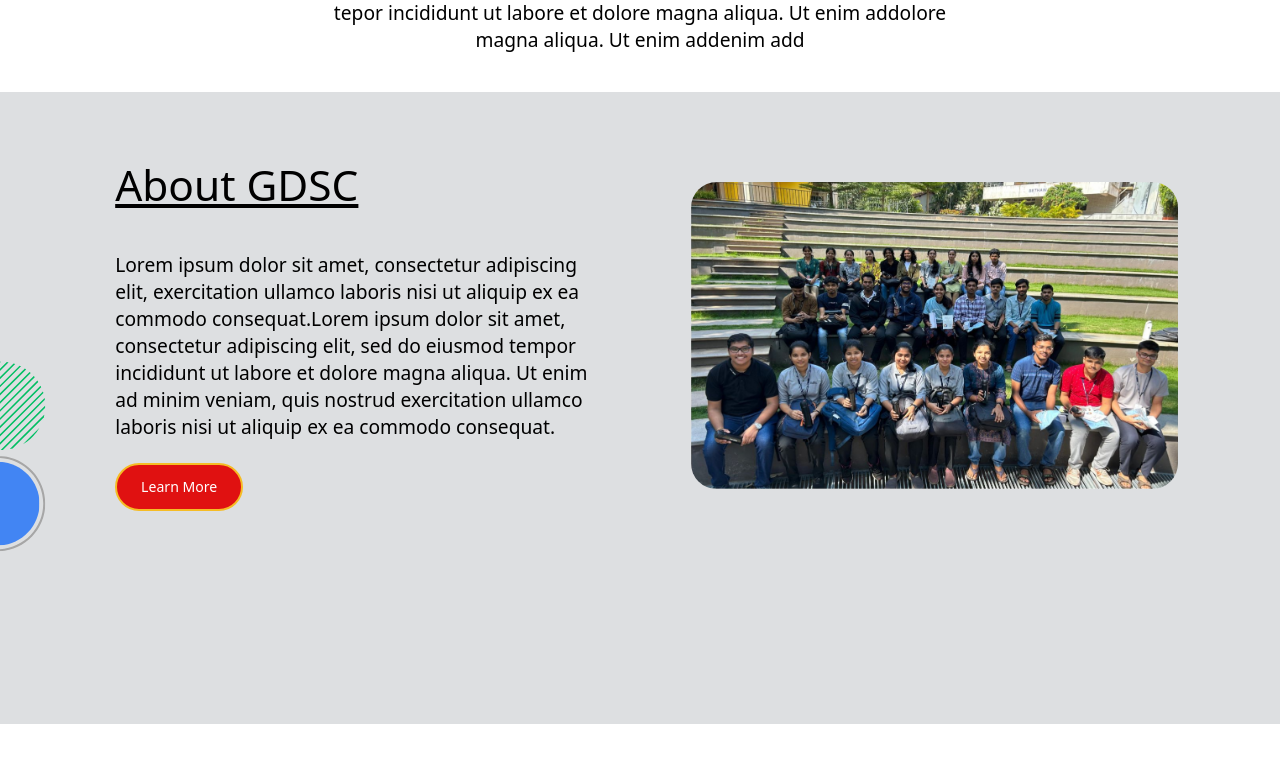
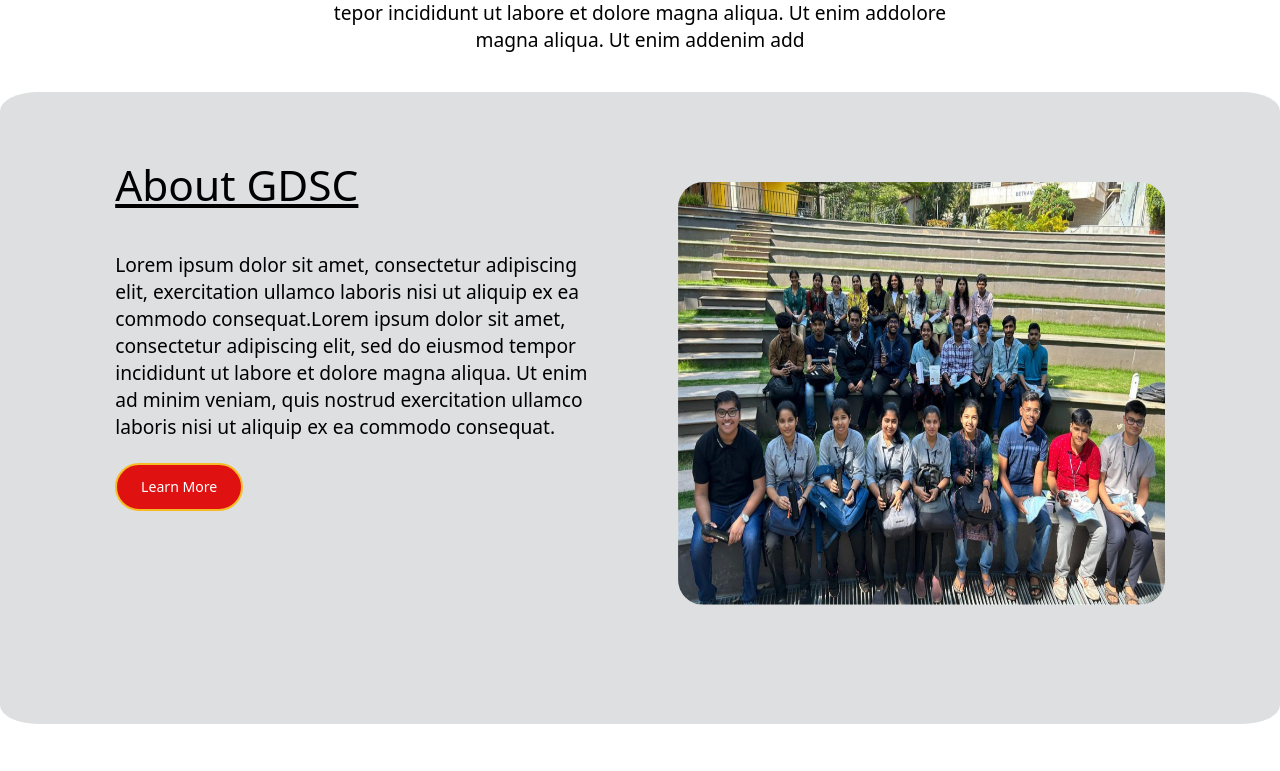
Before and after one commit to anu5hak/GdscSjec, a React (Create React App) app in the folder website/: page / in a window 1280 px wide. Shown: the part 708-1479 px from the top of the page. Built offline with nearby package versions, Linux system fonts and the light colour scheme.

Commit message:
Error with the about page circles

```diff
--- a/website/src/Components/Eventsmain.css
+++ b/website/src/Components/Eventsmain.css
@@ -8,7 +8,6 @@
     height: 33vh;
     object-fit: cover;
     position: relative;
-    cursor: pointer;
     border-radius: 1vw;
   }
 
--- a/website/src/Pages/About.css
+++ b/website/src/Pages/About.css
@@ -3,14 +3,14 @@
     height: 79vh;
     overflow: hidden;
     background-color: rgb(221, 223, 225);
-    z-index:-1;
+    border-radius: 3%;
 }
 *{
     font-family: system-ui, -apple-system, BlinkMacSystemFont, 'Segoe UI', Roboto, Oxygen, Ubuntu, Cantarell, 'Open Sans', 'Helvetica Neue', sans-serif;
 }
 .aboutus{
     width:20%;
-    margin: 5vw 8vw 0vw 9vw;
+    margin: 5vw 0vw 0vw 9vw;
     font-size: 3.3125vw;
     font-style: normal;
     font-weight: 400;
@@ -27,28 +27,30 @@
 }
 .image {
     position: absolute;
-    margin: 0vw 8vw 8vw 54%;
+    right:9%;
     width: 38%;
-    height: 24vw;
+    height: 67%;
     top:7vw;
 }
 .anish{
     width: 100%;
-    height: 24vw;
+    height: 100%;
     border-radius: 2vw;
 }
-.sideimage{
+/* .sideimage{
     position: relative;
     top:-17vw;
-    z-index:-1;
+    z-index:1;
 }
 .circle{
     position: absolute;
     width: 22vw;
     height: 23vw;
-}
+    z-index:1;
+} */
 .buttoncontainer {
     position: relative;
+    width:10%;
     margin: 2.5vw 0vw 0vw 9vw;
   }
 
--- a/website/src/Pages/About.jsx
+++ b/website/src/Pages/About.jsx
@@ -18,19 +18,21 @@
             Lorem ipsum dolor sit amet, consectetur adipiscing elit,  exercitation ullamco laboris nisi ut aliquip ex ea commodo consequat.Lorem ipsum dolor sit amet, consectetur adipiscing elit, sed do eiusmod tempor incididunt ut labore et dolore magna aliqua. Ut enim ad minim veniam, quis nostrud exercitation ullamco laboris nisi ut aliquip ex ea commodo consequat.
         </h1>
 
-         <div className="buttoncontainer">
+         <div className="buttoncontainer" onClick={handleClick}>
           <button id="book-now-button" onClick={handleClick}>
             Learn More
           </button>
         </div>
 
+        {/* <div className="sideimage">
+            <img className="circle" src={sideimage}/>
+        </div> */}
+
+
         <div className="image">
             <img className="anish" src={about}/>
         </div>
 
-        <div className="sideimage">
-            <img className="circle" src={sideimage}/>
-        </div>
 
 
 
--- a/website/src/Pages/Events.css
+++ b/website/src/Pages/Events.css
@@ -75,6 +75,7 @@
     height: 13%;
     top:115%;
     display: flex;
+    cursor: pointer;
     justify-content: center;
   }
 
```
